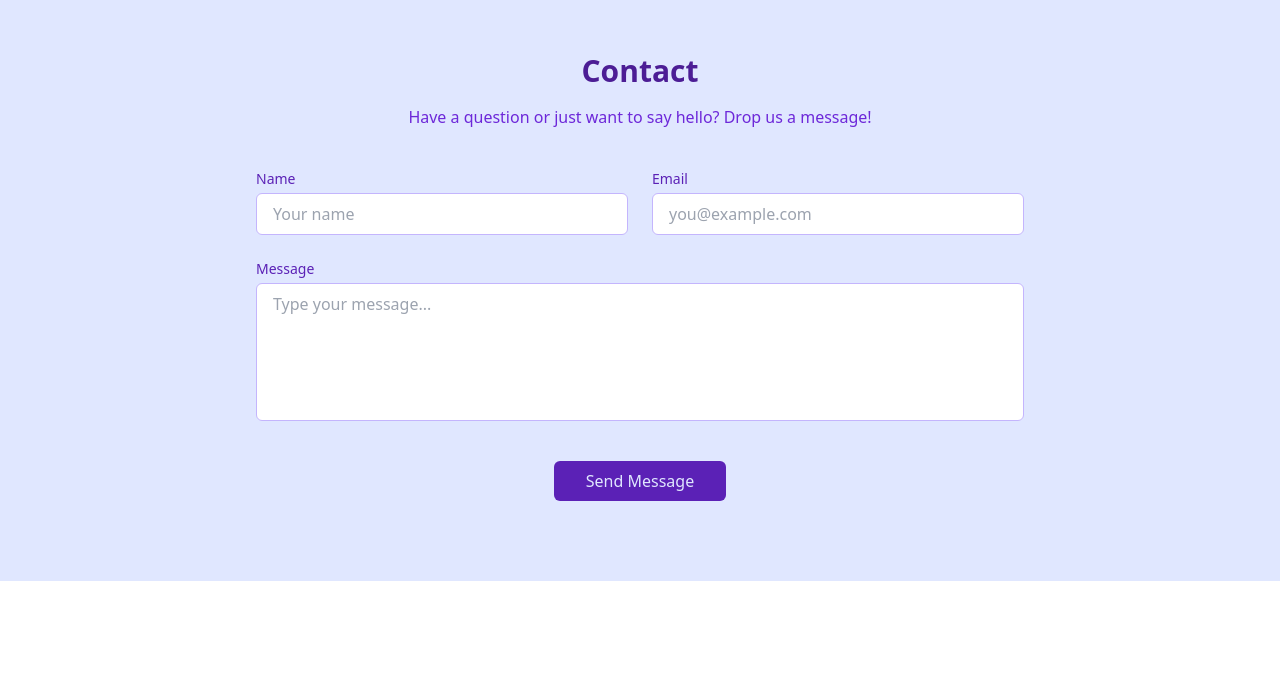
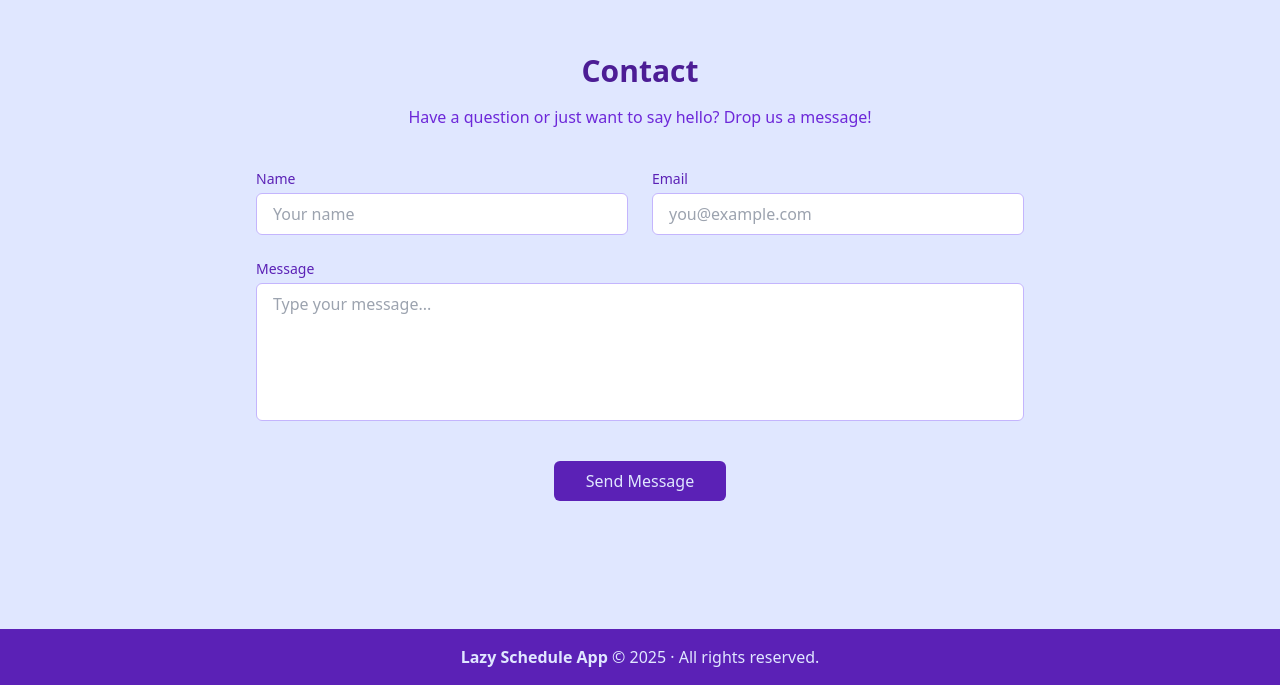
Before and after one commit to veefa/lazy-schedule-app-0, a React (Vite) app: page / in a window 1280 px wide. Shown: the part 1253-1938 px from the top of the page. Before the commit the page ends 1834 px from the top, so only its background shows below. Built offline with nearby package versions, Linux system fonts and the light colour scheme.

Commit message:
feat: add Footer component with app copyright
- Created Footer component with styling
- Added Footer to App layout

```diff
--- a/src/App.tsx
+++ b/src/App.tsx
@@ -3,24 +3,20 @@ import Home from "./compoments/Home";
 import Navbar from "./compoments/Navbar";
 import About from "./compoments/About";
 import Contact from "./compoments/Contact";
-import "./index.css"
-
-
-
+import Footer from "./compoments/Footer";
+import "./index.css";
 
 const App: React.FC = () => {
-
-
   return (
     <div className="bg-indigo-100 min-h-screen">
       <h1></h1>
-      <Navbar/>
-        <Home />
-     <About />
-      <Contact/>
-
+      <Navbar />
+      <Home />
+      <About />
+      <Contact />
+      <Footer />
     </div>
   );
-}
+};
 
 export default App;
--- /dev/null
+++ b/src/compoments/Footer.tsx
@@ -0,0 +1,9 @@
+import React from "react";
+
+const Footer: React.FC = () => (
+  <footer className="bg-violet-800 mt-12 py-4 text-indigo-100 text-center">
+    <span className="font-semibold">Lazy Schedule App</span> &copy; {new Date().getFullYear()} &middot; All rights reserved.
+  </footer>
+);
+
+export default Footer;
```
